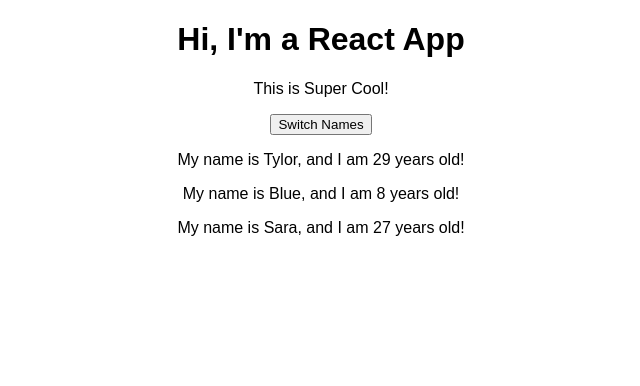
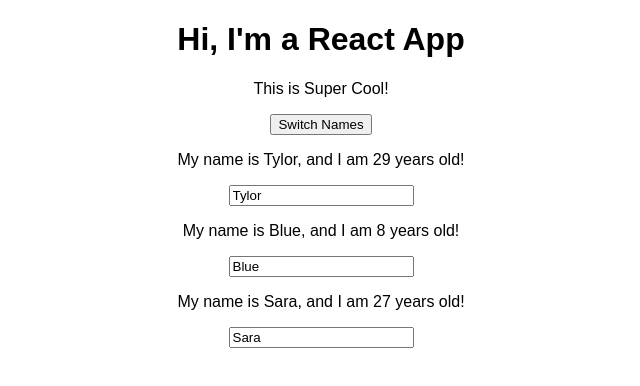
Before and after one commit to tylorschafer/react-complete-guide, a React (Create React App) app: page / in a window 1280 px wide. Shown: the top 386 px of the page, without its empty margins (319-959 px from the left). Built offline with nearby package versions, Linux system fonts and the light colour scheme.

Commit message:
Add nameChangedHandler and input fields

```diff
--- a/src/App.js
+++ b/src/App.js
@@ -19,6 +19,15 @@ class App extends Component {
     ] })
   }
 
+  nameChangedHandler = (event) => {
+    this.setState({ persons: [
+      { name: 'Tylor', age: 29 },
+      { name: event.target.value, age: 8 },
+      { name: 'Sara', age:27 }
+    ]
+    })
+  }
+
   render() {
     return (
       <div className="App">
@@ -31,7 +40,8 @@ class App extends Component {
         <Person
           name={this.state.persons[1].name}
           age={this.state.persons[1].age}
-          click={this.switchNameHandler.bind(this, 'Jesus')} />
+          click={this.switchNameHandler.bind(this, 'Jesus')}
+          changed={this.nameChangedHandler} />
         <Person
           name={this.state.persons[2].name}
           age={this.state.persons[2].age} />
--- a/src/Person/Person.js
+++ b/src/Person/Person.js
@@ -5,6 +5,7 @@ const person = (props) => {
     <div>
       <p onClick={props.click}>My name is {props.name}, and I am {props.age} years old!</p>
       <p>{props.children}</p>
+      <input type='text' onChange={props.changed} value={props.name} />
     </div>
   )
 }
```
